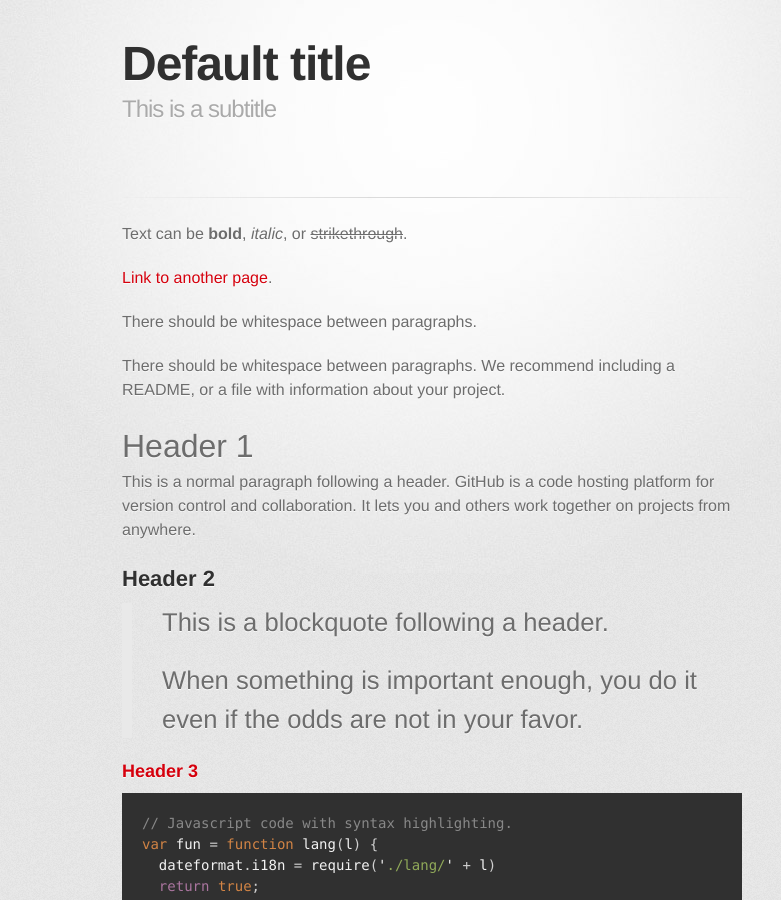
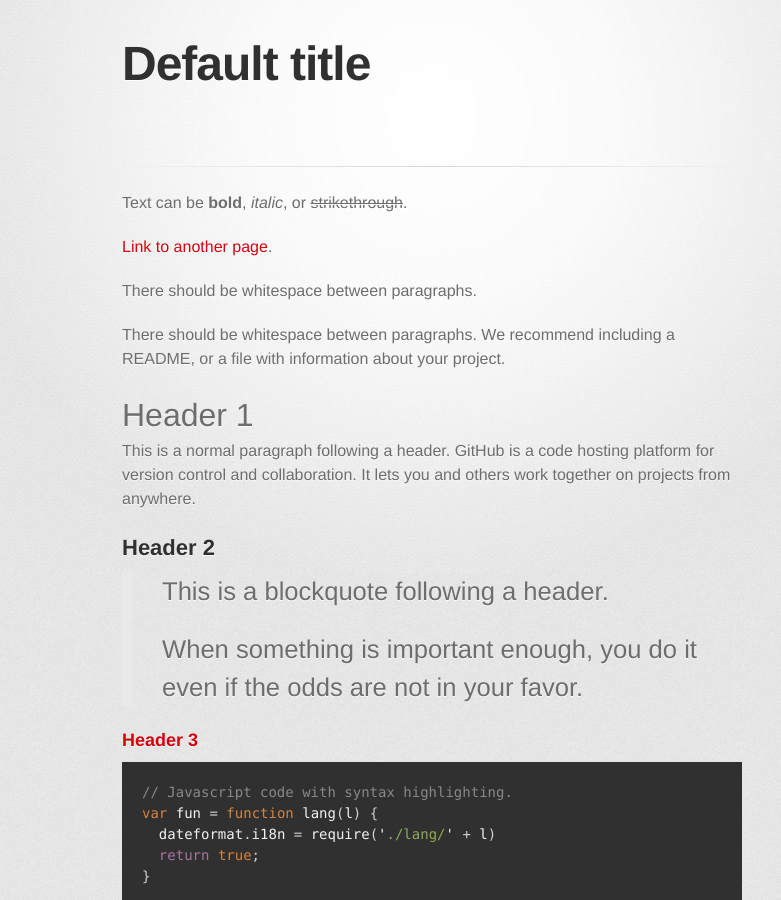
Before and after one commit to tcarpenter24/test, a Jekyll site: the page built from index.md, in a window 1280 px wide and 900 px high. Shown: the whole window, without its empty margins (208-989 px from the left). Built offline with Jekyll 4.4.1, drawn with Linux system fonts in a browser that asks for light colours; some web fonts are replaced; the repository's description, which GitHub fills in, is left out.

Commit message:
Update _config.yml

```diff
--- a/_config.yml
+++ b/_config.yml
@@ -1,5 +1,4 @@
 title: Default title
-description: This is a subtitle
 show_downloads: false
 google_analytics:
 theme: jekyll-theme-tactile
```
